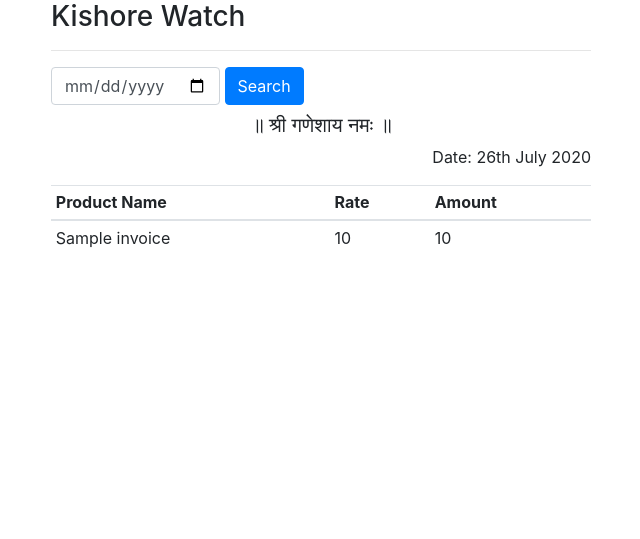
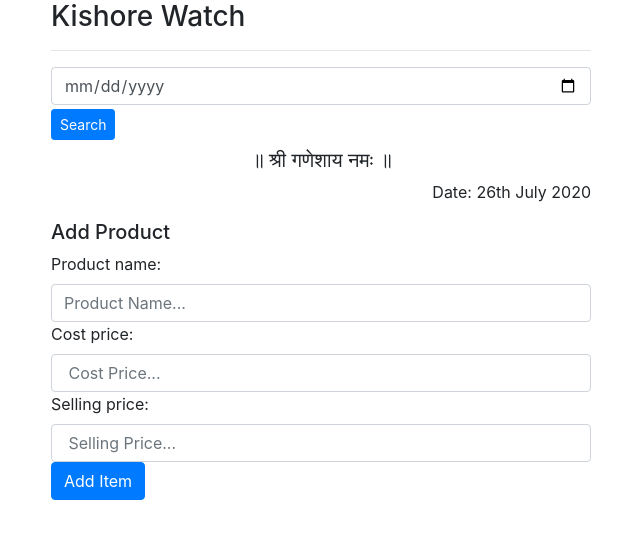
Before and after one commit to MayankValechha/django-invoice, a Django app: page / in a window 1280 px wide. Shown: the top 539 px of the page, without its empty margins (319-959 px from the left). Run offline with Django 3.2, Linux system fonts and the light colour scheme; tables that the repository leaves empty hold one stand-in row (values such as "Sample post"); some libraries are stand-ins or nearby versions.

Commit message:
AddItemForm on Homepage

```diff
--- a/invoice/forms.py
+++ b/invoice/forms.py
@@ -7,7 +7,7 @@ class AddItemForm(forms.ModelForm):
         model = Invoice
         fields = ['product_name', 'cost_price', 'selling_price']
         widgets = {
-            'product_name': forms.TextInput(attrs={'class':'form-control', 'placeholder':'Enter Product Name...'}),
-            'cost_price': forms.TextInput(attrs={'class':'form-control'}),
-            'selling_price': forms.TextInput(attrs={'class':'form-control'}),
+            'product_name': forms.TextInput(attrs={'class':'form-control', 'placeholder':'Product Name...'}),
+            'cost_price': forms.TextInput(attrs={'class':'form-control', 'placeholder':' Cost Price...'}),
+            'selling_price': forms.TextInput(attrs={'class':'form-control', 'placeholder':' Selling Price...'}),
         }
--- a/invoice/models.py
+++ b/invoice/models.py
@@ -1,10 +1,5 @@
 from django.db import models
 from django.db.models import Sum
-
-
-""" class InvoiceManager(models.Manager):
-    def get_total(self):
-        return self.aggregate(amount = Sum('selling_price'))['amount'] """
 
 
 class Invoice(models.Model):
@@ -13,12 +8,5 @@ class Invoice(models.Model):
     cost_price = models.IntegerField()
     selling_price = models.IntegerField()
 
-    # objects = InvoiceManager()
-
     def __str__(self):
         return f'{self.product_name} added.'
-
-    # @property
-    # def get_total(self):
-    #     amount = Invoice.objects.aggregate(amount = Sum('selling_price'))['amount']
-    #     return amount
--- a/invoice/templates/base.html
+++ b/invoice/templates/base.html
@@ -9,15 +9,15 @@
 <body>
     <div class="container">
         <div class="row">
-            <div class="col-md-3 col-lg-3 col-sm-3"></div>
-            <div class="col-md-6 col-lg-6 col-sm-6">
+            <div class="col-md-3 col-lg-3"></div>
+            <div class="col-md-6 col-lg-6">
                 <h3>Kishore Watch </h3>
                 <hr>
                 {% block content %}
 
                 {% endblock content %}
             </div>
-            <div class="col-md-3 col-lg-3 col-sm-3"></div>
+            <div class="col-md-3 col-lg-3"></div>
         </div>
     </div>
 </body>
--- a/invoice/templates/invoice/index.html
+++ b/invoice/templates/invoice/index.html
@@ -1,31 +1,24 @@
 {% extends "base.html" %}
 
 {% block content %}
-    <div class="form-inline mb-2">
+    <div class="form-group mb-2">
         <form method="POST" action="/search/">
             {% csrf_token %}
-            <input type="date" name="search_by_date" required class="form-control">
-            <button type="submit" class="btn btn-primary">Search</button>
+            <input type="date" name="search_by_date" required class="form-control mb-1">
+            <button type="submit" class="btn btn-primary btn-sm">Search</button>
         </form>
     </div>
+
     <h5 class="text-center">॥ श्री गणेशाय नमः ॥</h5>
     <p class="text-right">Date: {% now "jS F Y" %}</p>
-    <table class="table table-sm">
-        <thead>
-            <tr>
-                <th>Product Name</th>
-                <th>Rate</th>
-                <th>Amount</th>
-            </tr>
-        </thead>
-        {% for item in object_list %}
-        <tr>
-            <td>{{item.product_name}}</td>
-            <td>{{item.cost_price}}</td>
-            <td>{{item.selling_price}}</td>
-        </tr>
-        {% endfor %}
-    </table>
-    <div>
+
+    <h5>Add Product</h5>
+    <div class="form-group">
+        <form method="POST">
+            {{ form }}
+            {% csrf_token %}
+            <button type="submit" class="btn btn-primary">Add Item</button>
+        </form>
     </div>
+
 {% endblock content %}
--- a/invoice/urls.py
+++ b/invoice/urls.py
@@ -4,8 +4,7 @@ from . views import ListSoldItems, GetLatestSoldItems, AddNewItem, get_by_date
 
 
 urlpatterns = [
-    path('', ListSoldItems.as_view(), name='home'),
-    path('today/', GetLatestSoldItems.as_view(), name='latest_items'),
-    path('add_item/', AddNewItem.as_view(success_url="/"), name='add_item'),
+    path('', AddNewItem.as_view(), name='home'),
+    path('today/', GetLatestSoldItems.as_view(), name='today'),
     path('search/', get_by_date, name='search'),
 ]
--- a/invoice/views.py
+++ b/invoice/views.py
@@ -1,10 +1,12 @@
 from django.shortcuts import render
 from django.http import HttpResponse
 from django.views.generic import ListView, CreateView
-from . models import Invoice
+from django.db.models import Sum
+
 from datetime import date
 import datetime
-from django.db.models import Sum
+
+from . models import Invoice
 from .forms import AddItemForm
 
 
@@ -17,10 +19,10 @@ class ListSoldItems(ListView):
 class GetLatestSoldItems(ListView):
     today = date.today()
     queryset = Invoice.objects.filter(
-                                    purchase_date__year=today.year,
-                                    purchase_date__month=today.month,
-                                    purchase_date__day=today.day
-                                )
+        purchase_date__year=today.year,
+        purchase_date__month=today.month,
+        purchase_date__day=today.day
+    )
     template_name = 'invoice/get_latest_item.html'
 
     def get_context_data (self, today=today):
@@ -32,7 +34,11 @@ class GetLatestSoldItems(ListView):
 class AddNewItem(CreateView):
     model = Invoice
     form_class = AddItemForm
-    template_name = 'invoice/add_new_item.html'
+    # template_name = 'invoice/add_new_item.html'
+    template_name = 'invoice/index.html'
+
+    def get_success_url(self):
+        return '/'
 
 
 # Function used to get the data based on the entered date
```
Also changed, not shown: invoice/templates/invoice/add_new_item.html (deleted, +0 -11 lines).
